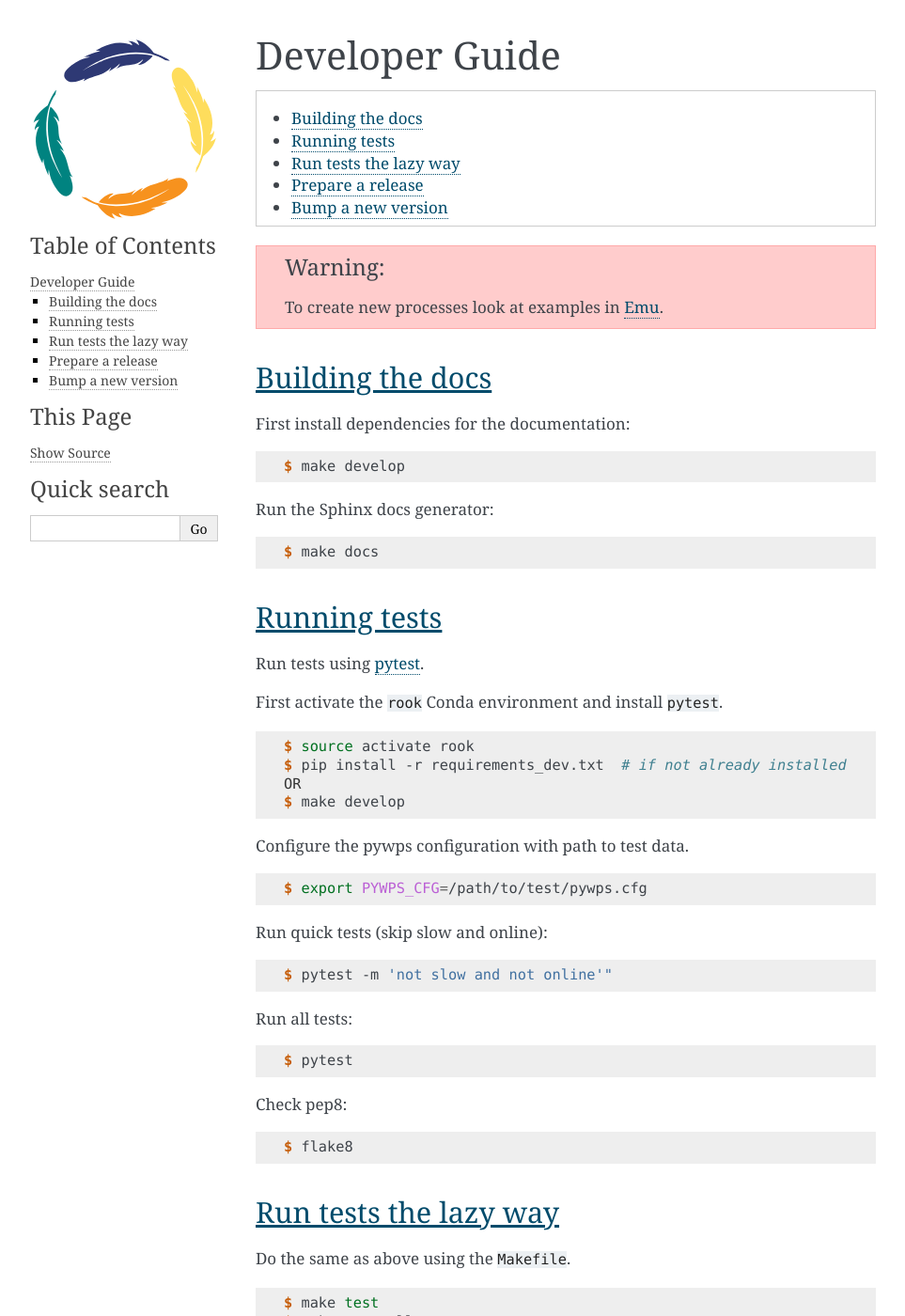
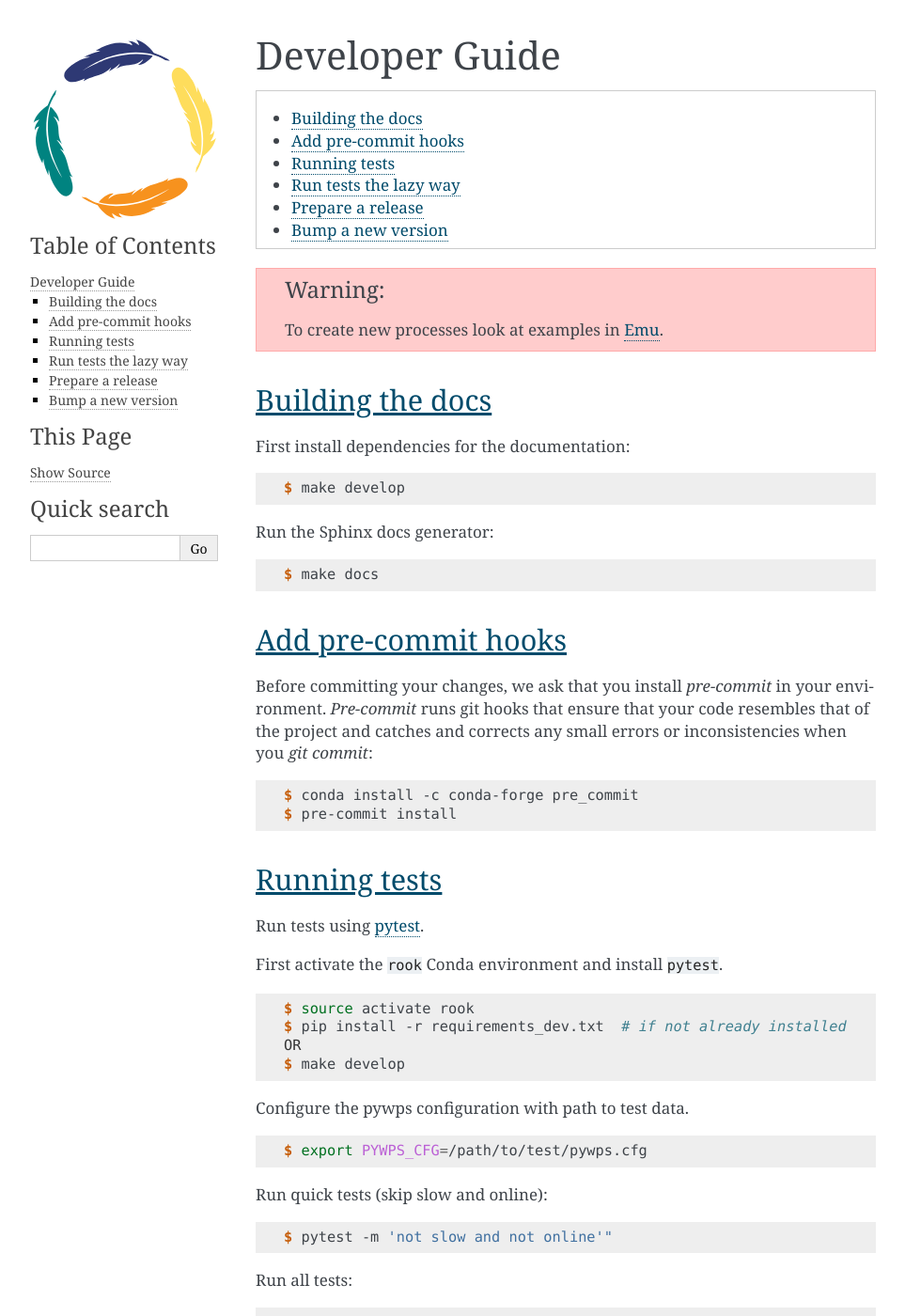
Before and after one commit to roocs/rook, a Sphinx documentation site: the page built from docs/source/dev_guide.rst, in a window 1280 px wide and 1400 px high. Shown: the whole window at 94% size, without its empty margins (148-1111 px from the left). Built offline with Sphinx 7.4.7, drawn with Linux system fonts in a browser that asks for light colours.

Commit message:
added note about pre-commit

```diff
--- a/docs/source/dev_guide.rst
+++ b/docs/source/dev_guide.rst
@@ -23,6 +23,18 @@ Run the Sphinx docs generator:
 .. code-block:: console
 
   $ make docs
+
+Add pre-commit hooks
+--------------------
+
+Before committing your changes, we ask that you install `pre-commit` in your environment.
+`Pre-commit` runs git hooks that ensure that your code resembles that of the project
+and catches and corrects any small errors or inconsistencies when you `git commit`:
+
+.. code-block:: console
+
+     $ conda install -c conda-forge pre_commit
+     $ pre-commit install
 
 .. _testing:
 
```
